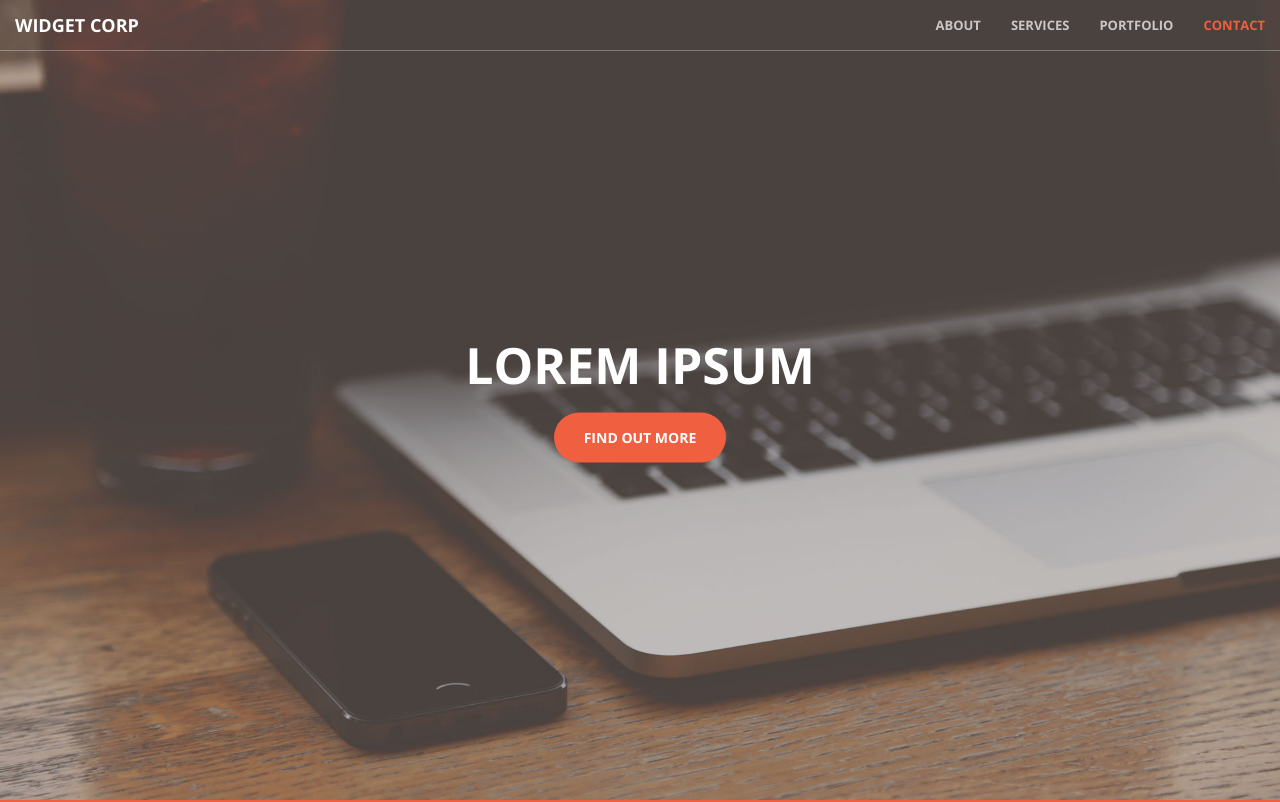
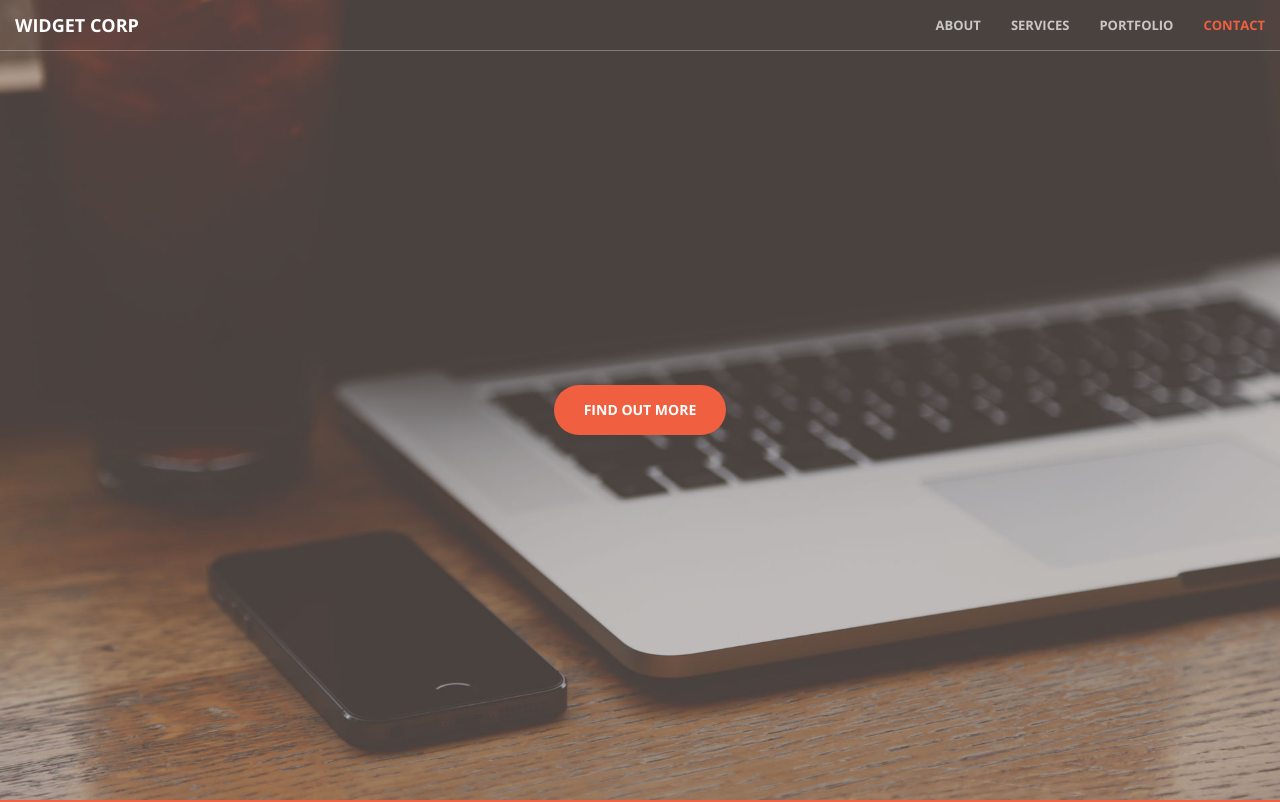
Before and after one commit to anymod/tutorial-content-component, a website: page index.html in a window 1280 px wide. Shown: the top 802 px of the page. Drawn offline with nearby package versions, Linux system fonts and the light colour scheme.

Commit message:
Update index

```diff
--- a/index.html
+++ b/index.html
@@ -71,7 +71,7 @@
   <header>
     <div class="header-content">
       <div class="header-content-inner">
-        <h1>Lorem ipsum</h1> <!-- replace with <component> -->
+        <component content></component> <!-- replace with <component> -->
         <br>
         <a href="#about" class="btn btn-primary btn-xl page-scroll">Find Out More</a>
       </div>
@@ -261,6 +261,7 @@
   </section>
 
   <!-- Paste Component IO script here -->
+  <script project="tutorial" src="https://cdn.component.io/v1"></script>
 
   <!-- jQuery -->
   <script src="vendor/jquery/jquery.min.js"></script>
```
